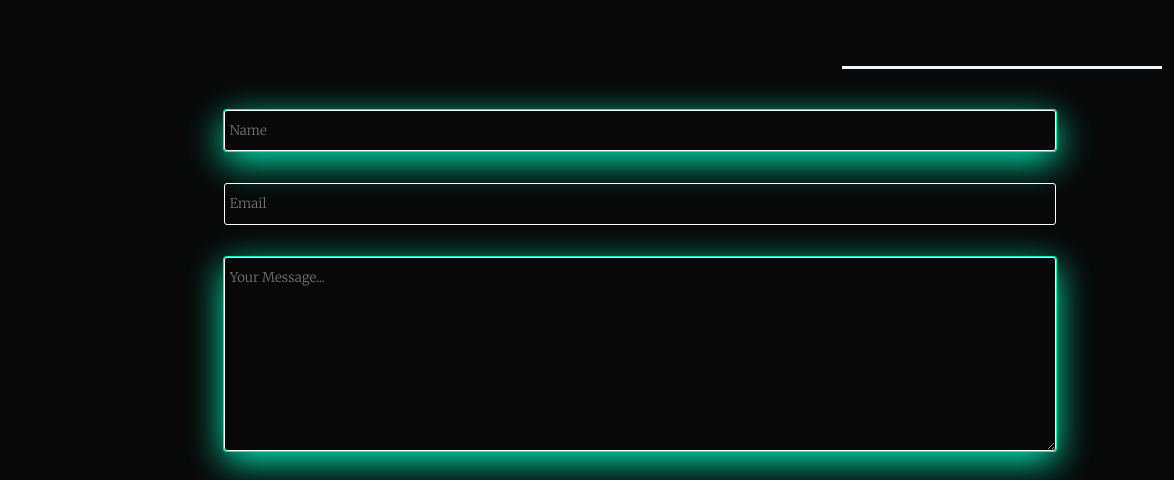
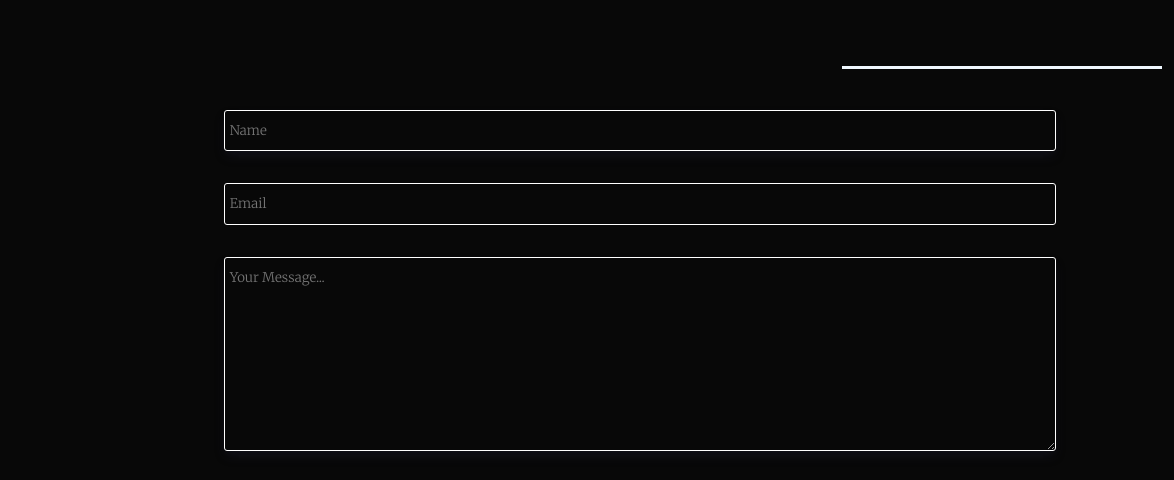
Before and after one commit to Burhanuddin8842/My-Portfolio, a plain HTML site: page index.html in a window 1280 px wide. In both pictures the pointer is over the input "Name". Shown: the part 3303-3783 px from the top of the page, 0-1174 px from the left. Drawn offline with nearby package versions, Linux system fonts and the light colour scheme.

Commit message:
Update style.css

```diff
--- a/style.css
+++ b/style.css
@@ -354,9 +354,10 @@ input[type="submit"]{
   font-weight: bold;
 }
 input[type="text"]:hover, input[type="text"]:focus {
-box-shadow: #00f5bc 0px 10px 36px 0px, #00f5bc 0px 0px 0px 1px;}
+box-shadow: rgba(50, 50, 93, 0.25) 0px 6px 12px -2px, rgba(0, 0, 0, 0.3) 0px 3px 7px -3px;
+}
 textarea{
-  box-shadow: #00f5bc 0px 10px 36px 0px, #00f5bc 0px 0px 0px 1px;
+box-shadow: rgba(50, 50, 93, 0.25) 0px 6px 12px -2px, rgba(0, 0, 0, 0.3) 0px 3px 7px -3px;
 }
 @media (max-width: 900px) {
   .blob {
```
